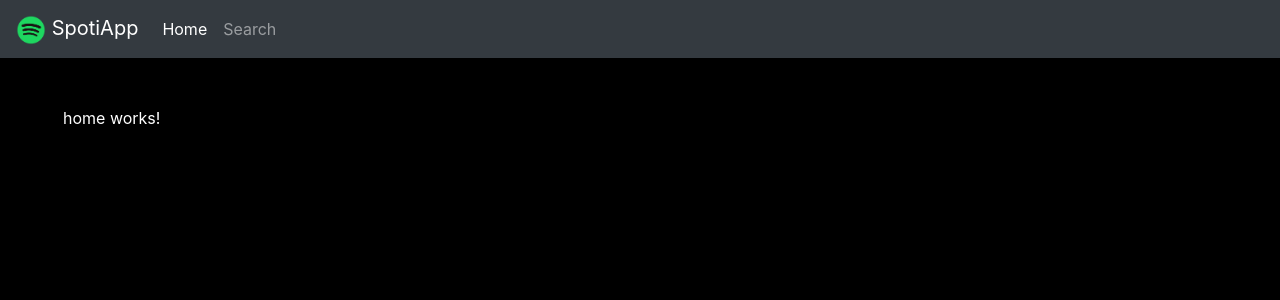
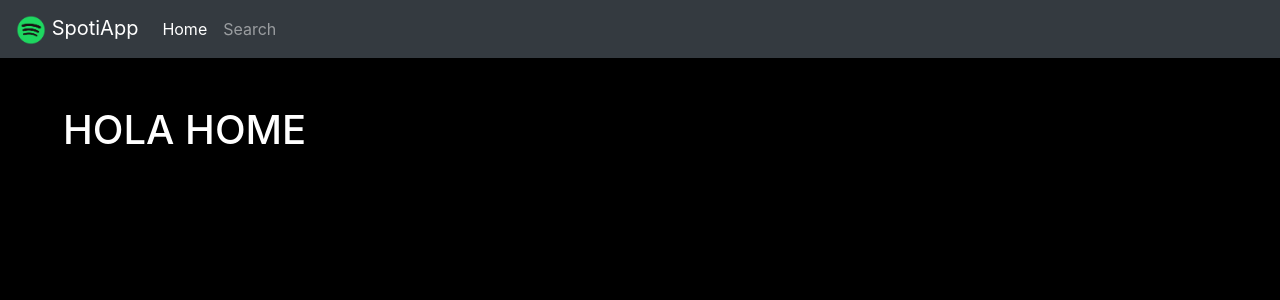
Before and after one commit to JonathanPerez666/Spoti, an Angular app: page /#/home in a window 1280 px wide. Shown: the top 300 px of the page. Built offline with nearby package versions, Linux system fonts and the light colour scheme.

Commit message:
Introduccion a las peticiones HTTP

```diff
--- a/src/app/app.module.ts
+++ b/src/app/app.module.ts
@@ -1,6 +1,8 @@
 import { BrowserModule } from '@angular/platform-browser';
 import { NgModule } from '@angular/core';
 import { RouterModule} from '@angular/router';
+
+import { HttpClientModule } from '@angular/common/http';
 
 import { AppRoutingModule } from './app-routing.module';
 import { AppComponent } from './app.component';
@@ -25,6 +27,7 @@ import { ROUTES } from './app.routes';
   ],
   imports: [
     BrowserModule,
+    HttpClientModule,
     RouterModule.forRoot( ROUTES, {useHash: true} )
   ],
   providers: [],
--- a/src/app/components/home/home.component.html
+++ b/src/app/components/home/home.component.html
@@ -1 +1 @@
-<p>home works!</p>
+<h1>HOLA HOME</h1>
--- a/src/app/components/home/home.component.ts
+++ b/src/app/components/home/home.component.ts
@@ -8,7 +8,10 @@ import { Component, OnInit } from '@angular/core';
 })
 export class HomeComponent implements OnInit {
 
-  constructor() { }
+
+  constructor() {
+
+   }
 
   ngOnInit(): void {
   }
```
